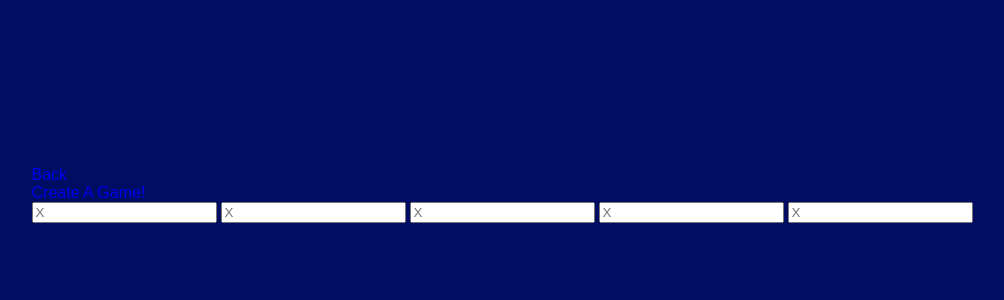
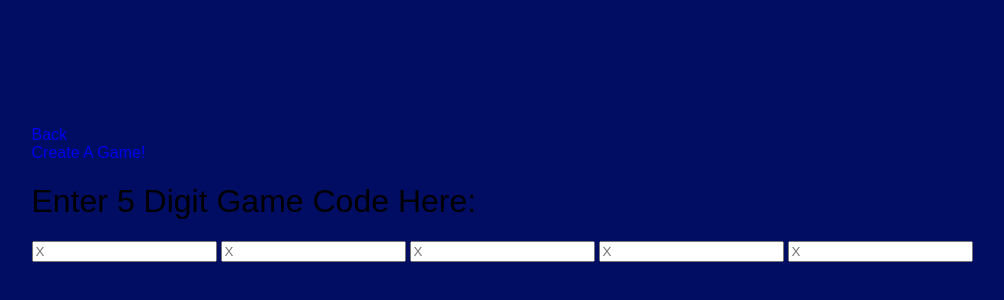
Before and after one commit to Melojhovawitz/rapgod, a plain HTML site: page private-game.html in a window 1280 px wide. Shown: the part 206-506 px from the top of the page, without its empty margins (138-1142 px from the left). Drawn offline with Linux system fonts and the light colour scheme; a web font is replaced by a local one.

Commit message:
Update private-game.html

```diff
--- a/private-game.html
+++ b/private-game.html
@@ -25,6 +25,7 @@
         </div>
 
         <div class="join-game">
+          <h1> Enter 5 Digit Game Code Here:</h1>
           <input class="inputfield-code" type="text" maxlength="1" placeholder="X" value="">
           <input class="inputfield-code" type="text" maxlength="1" placeholder="X" value="">
           <input class="inputfield-code" type="text" maxlength="1" placeholder="X" value="">
```
